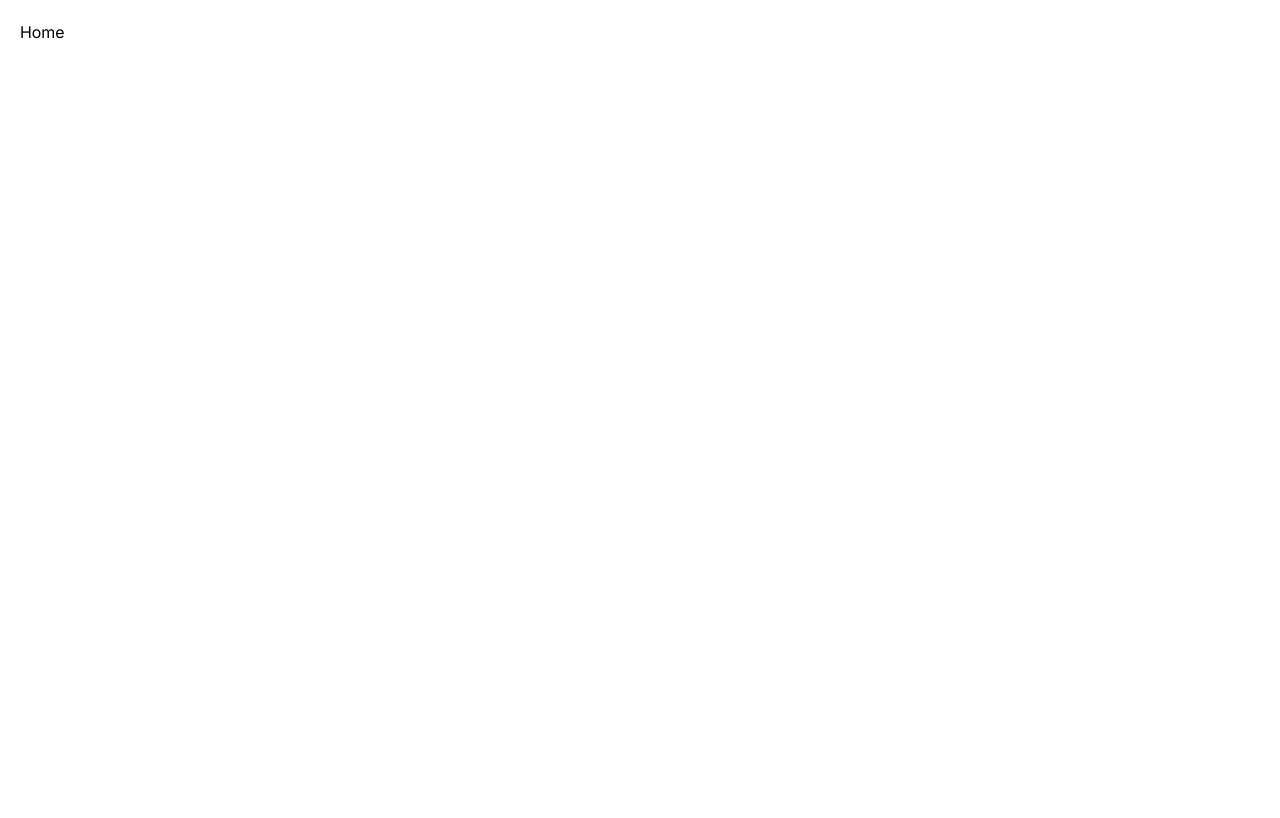
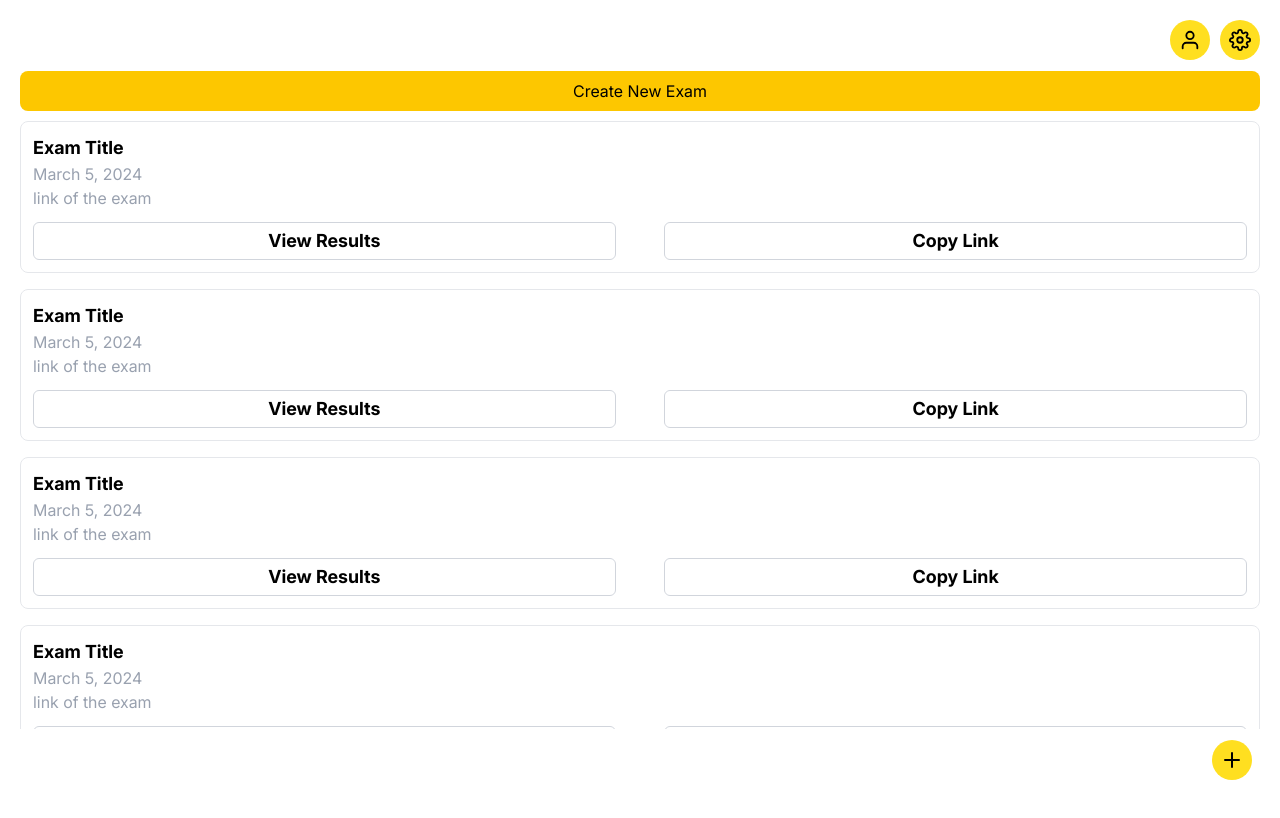
Before and after one commit to Almusavveer/EyeQ, a React (Vite) app: page /home in a window 1280 px wide. Built offline with nearby package versions, Linux system fonts and the light colour scheme.

Commit message:
Home Screen UI Complete

```diff
--- /dev/null
+++ b/src/Components/Home/Nav.jsx
@@ -0,0 +1,15 @@
+import { FiSettings, FiUser } from "react-icons/fi";
+
+const Nav = () => {
+  return (
+    <div className="flex h-fit w-full items-center justify-end gap-2.5">
+      <button className="size-10 flex justify-center items-center  cursor-pointer rounded-full bg-yellow-300 p-2 text-center">
+        <FiUser className="size-5.5"/>
+      </button>
+      <button className="size-10 cur flex justify-center items-center cursor-pointer rounded-full bg-yellow-300 p-2 text-center">
+        <FiSettings className="size-5.5"/>
+      </button>
+    </div>
+  );
+};
+export default Nav;
--- a/src/Pages/Home.jsx
+++ b/src/Pages/Home.jsx
@@ -1,6 +1,29 @@
+import Nav from "../Components/Home/Nav";
+import Card from "../UI/Card";
+import { FiPlus } from "react-icons/fi";
+
 const Home = () => {
   return (
-    <div className="w-full h-screen">Home</div>
-  )
-}
-export default Home
+    <div className="flex h-[100%] flex-col justify-between">
+      <Nav />
+      <button
+        className="w-full cursor-pointer rounded-lg bg-yellow-400 py-2"
+        // onClick={""}
+      >
+        Create New Exam
+      </button>
+      <div className="flex h-[80%] flex-col gap-4 overflow-y-scroll">
+        <Card />
+        <Card />
+        <Card />
+        <Card />
+        <Card />
+        <Card />
+      </div>
+      <button className="flex h-fit w-full cursor-pointer items-center justify-end pr-2 z-10">
+        <FiPlus className="size-10 rounded-full bg-yellow-300 p-2 text-center" />
+      </button>
+    </div>
+  );
+};
+export default Home;
--- /dev/null
+++ b/src/UI/Card.jsx
@@ -0,0 +1,14 @@
+const Card = () => {
+  return (
+    <div className="w-full border p-3 border-gray-200 rounded-lg flex flex-col">
+      <h1 className="text-lg font-bold">Exam Title</h1>
+      <p className="text-gray-400">March 5, 2024</p>
+      <p className="text-gray-400">link of the exam</p>
+      <div className="flex items-center justify-between mt-3">
+        <button className="w-[48%] border p-1 border-gray-300 font-bold text-lg rounded-md cursor-pointer">View Results</button>
+        <button className="w-[48%] border p-1 border-gray-300 font-bold text-lg rounded-md cursor-pointer">Copy Link</button>
+      </div>
+    </div>
+  );
+};
+export default Card;
--- a/src/index.css
+++ b/src/index.css
@@ -67,3 +67,9 @@
     font-family: var(--font-sans);
   }
 }
+
+@layer utilities {
+  .scrollbar{
+    scrollbar-width: none;
+  }
+}
```
